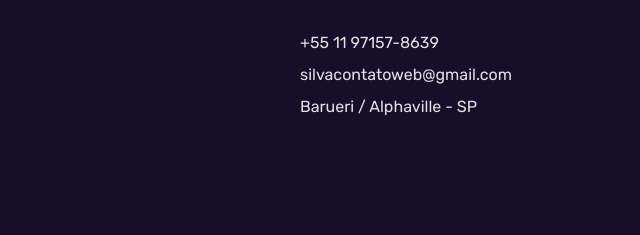
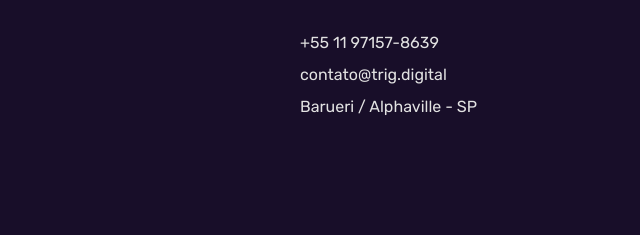
Before and after one commit to trigdigital/site, a plain HTML site: page index.html in a window 1280 px wide. Shown: the part 3201-3436 px from the top of the page, 640-1280 px from the left. Drawn offline with Linux system fonts and the light colour scheme; files whose address does not match are found by name.

Commit message:
add email

```diff
--- a/index.html
+++ b/index.html
@@ -856,7 +856,7 @@
               <div class="widget">
                 <h3 class="block-title">Contato</h3>
                 <p>+55 11 97157-8639</p>
-                <p>silvacontatoweb@gmail.com</p>
+                <p>contato@trig.digital</p>
                 <p>Barueri / Alphaville - SP</p>
               </div>
             </div>
```
